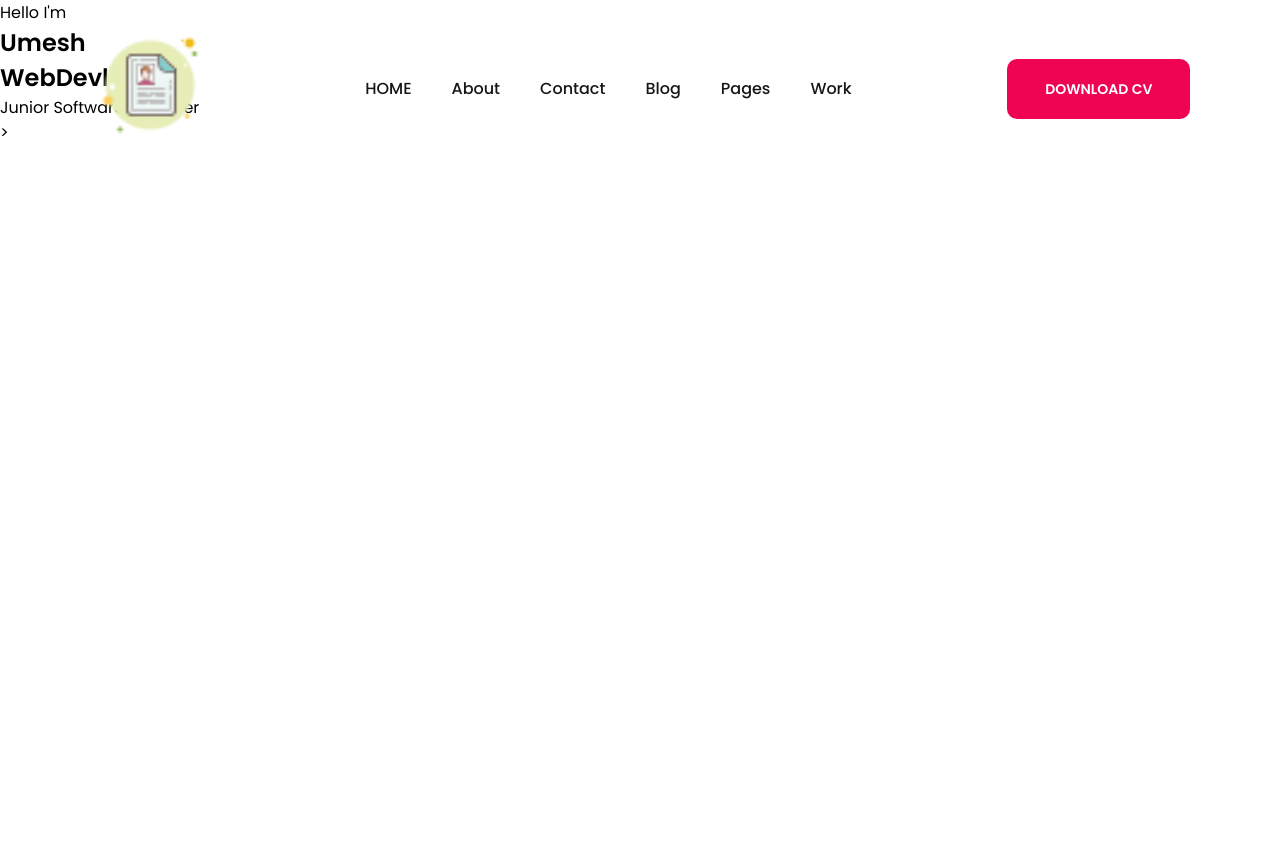
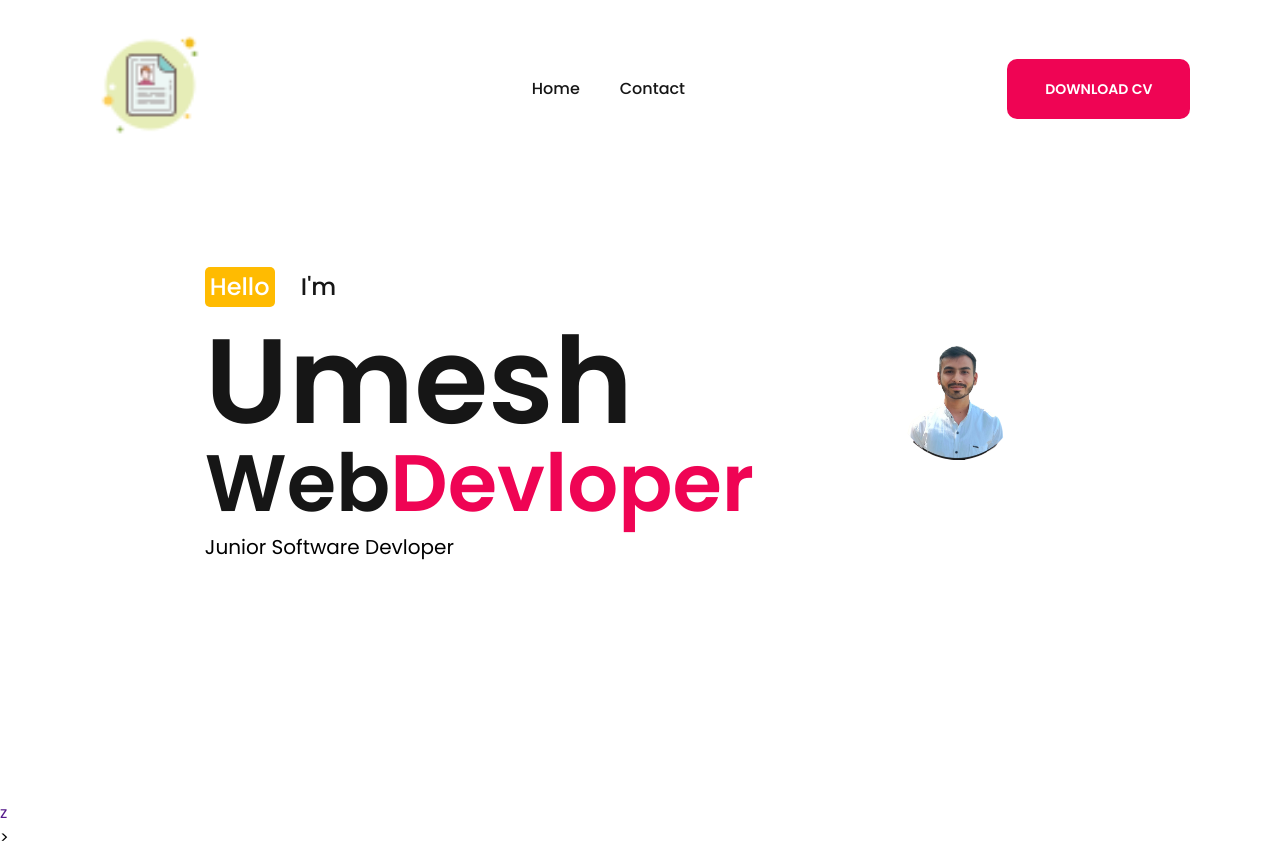
Before and after one commit to Umesh-bolt/Portpholio_Website, a plain HTML site: page index.html in a window 1280 px wide. Before the commit the page ends 800 px from the top, so only its background shows below. Drawn offline with nearby package versions, Linux system fonts and the light colour scheme.

Commit message:
Second Commit

```diff
--- a/index.html
+++ b/index.html
@@ -1,5 +1,6 @@
 <!DOCTYPE html>
 <html lang="en">
+
 <head>
     <meta charset="UTF-8">
     <meta http-equiv="X-UA-Compatible" content="IE=edge">
@@ -9,20 +10,19 @@
     <link rel="stylesheet" href="https://unpkg.com/boxicons@latest/css/boxicons.min.css">
     <link rel="preconnect" href="https://fonts.googleapis.com">
     <link rel="preconnect" href="https://fonts.gstatic.com" crossorigin>
-    <link href="https://fonts.googleapis.com/css2?family=Poppins:wght@100;200;300;400;500;600&display=swap" rel="stylesheet">
+    <link href="https://fonts.googleapis.com/css2?family=Poppins:wght@100;200;300;400;500;600&display=swap"
+        rel="stylesheet">
 </head>
+
 <body>
     <header>
         <a href="#" class="logo"><img src="images/icons8-resume-50.png"></a>
         <div class="bx bx-menu" id="menu-icon"></div>
 
         <ul class="navbar">
-            <li><a href="#">HOME</a></li>
-            <li><a href="#">About</a></li>
+            <li><a href="#">Home</a></li>
             <li><a href="#">Contact</a></li>
-            <li><a href="#">Blog</a></li>
-            <li><a href="#">Pages</a></li>
-            <li><a href="#">Work</a></li>
+
         </ul>
         <a href="#" class="btn">Download CV</a>
 
@@ -37,16 +37,24 @@
             <h1>Umesh</h1>
             <h2>Web<span>Devloper</span></h2>
             <p>Junior Software Devloper</p>
-            <div class="button">
+        </div>
+        <section>
+            <img src="images/MP-removebg-preview.png" class="image">
+        </section>
 
-            </div>
-        </div>
+
     </section>
+    <div class="social">
+        <ul>
+            <li><a href="">z</a></li>
+        </ul>
+    </div>
 
     <!--Link to js-->>
-    <script src ="script.js"></script>
+    <script src="script.js"></script>
 
 
 
 </body>
+
 </html>
--- a/style.css
+++ b/style.css
@@ -74,3 +74,72 @@ header{
     opacity:0.8;
     transform: translateY(-10px);
 }
+section{
+  padding: 0 16%;
+}
+
+.container{
+    height: 100vh;
+    width: 100%;
+    background-size: cover;
+    background-position: center;
+    position: relative;
+    display: flex;
+    grid-template-columns: repeat(1, 1fr);
+    align-items: center;
+}
+.image{
+    height: 300%;
+    width: 300%;
+}
+.text{
+    padding-top:70px;
+
+}
+.text .slide{
+    margin-bottom: 20px;
+
+}
+.text .one{
+    height: 40px;
+    padding: 0px 5px;
+    line-height: 40px;
+    font-size: 24px;
+    font-weight: 500;
+    border-radius: 5px;
+    background: #ffbb01;
+    color: #fff;
+    display: inline-block;
+    margin-right: 22px;
+
+}
+.text .two{
+    font-size: 24px;
+    color: #161616;
+    display: inline-block;
+    font-weight: 500;
+}
+.text h1{
+    font-size: 120px;
+    font-weight: 700;
+    color: #161616;
+    line-height: 0.9;
+    margin: 0 0 8px;
+
+}
+.text h2{
+    color: #161616;
+    margin: 0 0 8px;
+    font-size: 80px;
+    font-weight: 700;
+    line-height: 1;
+}
+span{
+    color: #ef0454;
+
+}
+.text p{
+    font-size: 20px;
+    line-height: 1.6;
+    margin-bottom: 40px;
+}
```
Also changed, not shown: images/MP-removebg-preview.png (added), images/MP.jpg (added), images/photo40kb.jpg (added).
